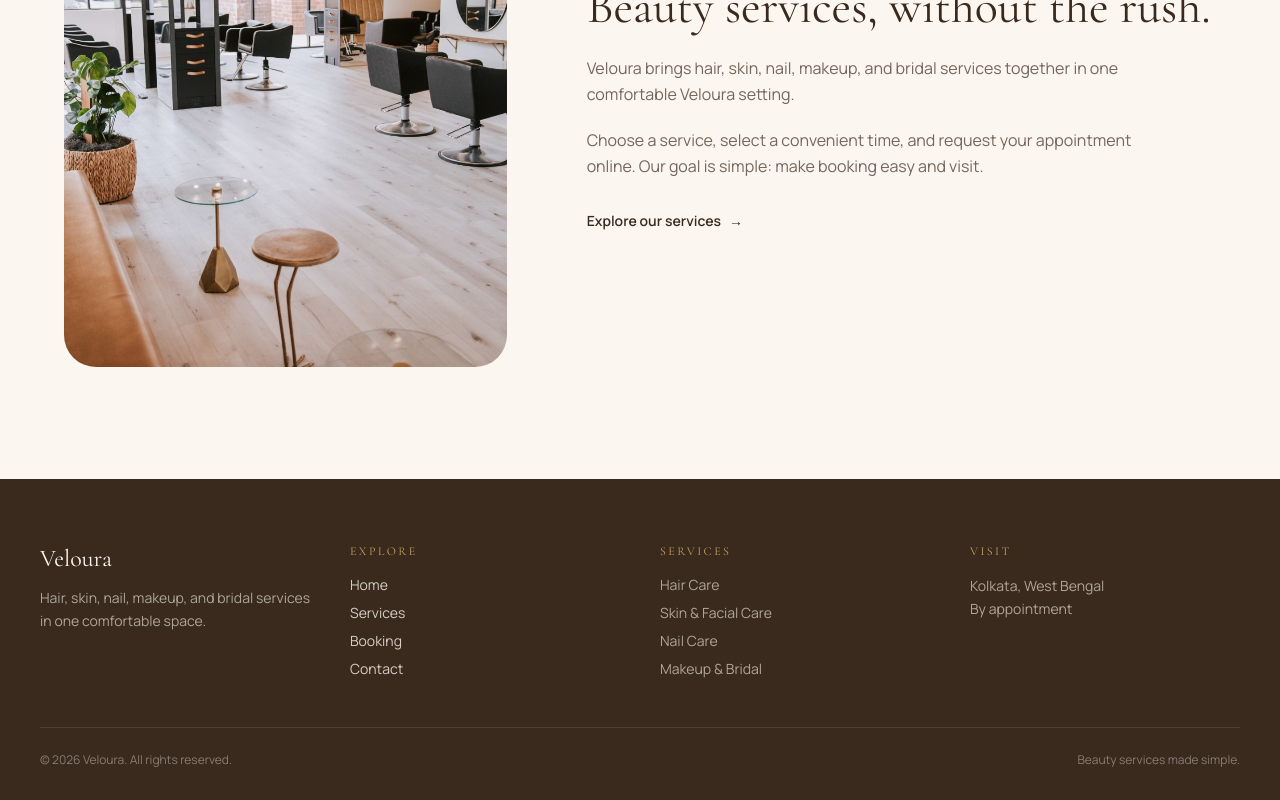
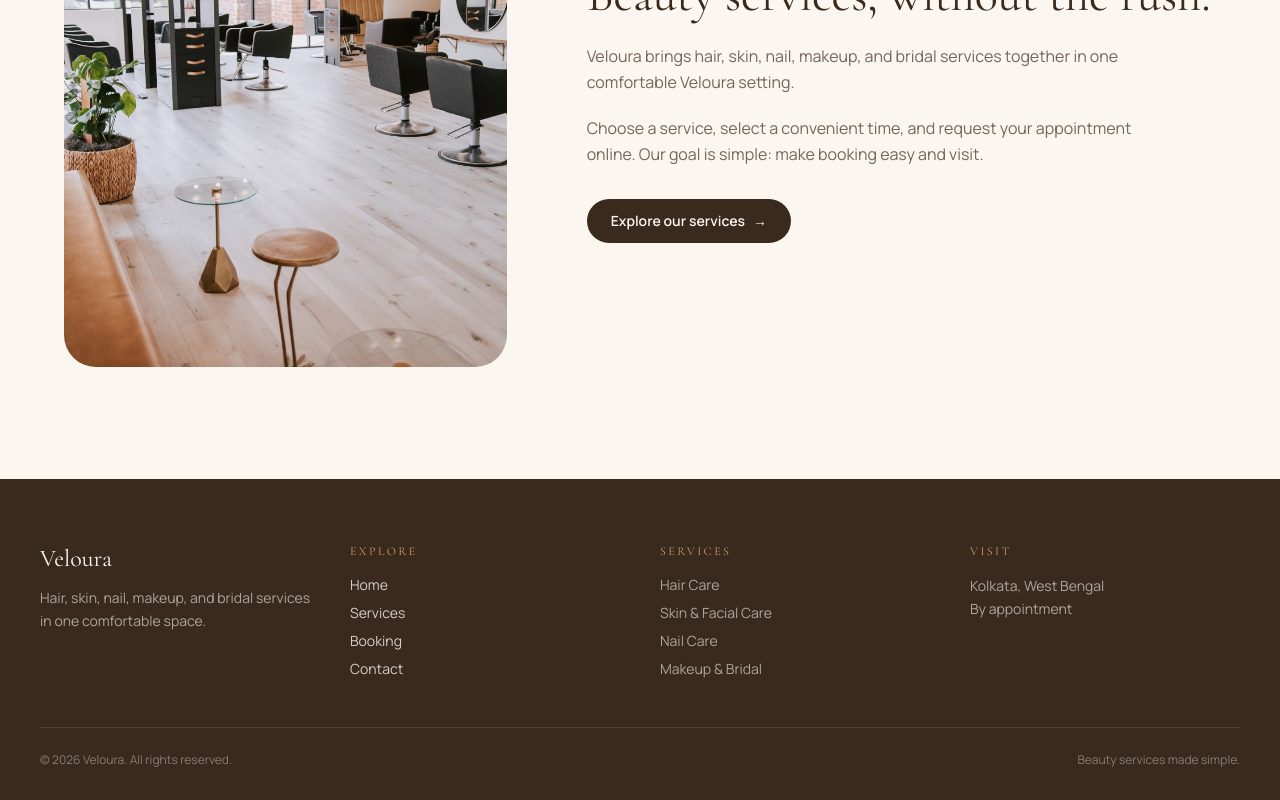
Before and after one commit to jeba57/Veloura, a React (Vite) app in the folder frontend/: page / in a window 1280 px wide. Shown: the part 1096-1896 px from the top of the page. Built offline with nearby package versions, Linux system fonts and the light colour scheme; no server answers.

Commit message:
Update services button styling

```diff
--- a/frontend/src/pages/Home.jsx
+++ b/frontend/src/pages/Home.jsx
@@ -64,12 +64,12 @@
       </p>
 
       <Link
-        to="/services"
-        className="inline-flex items-center gap-2 text-sm font-semibold text-mocha hover:text-caramel transition-colors"
-      >
-        Explore our services
-        <span>→</span>
-      </Link>
+  to="/services"
+  className="inline-flex items-center gap-2 px-6 py-3 rounded-full bg-mocha text-ivory text-sm font-semibold hover:bg-caramel transition-colors duration-300"
+>
+  Explore our services
+  <span>→</span>
+</Link>
     </motion.div>
 
   </div>
```
